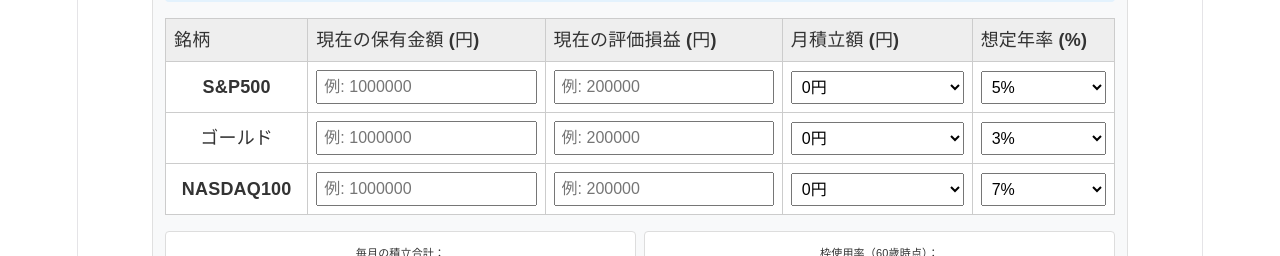
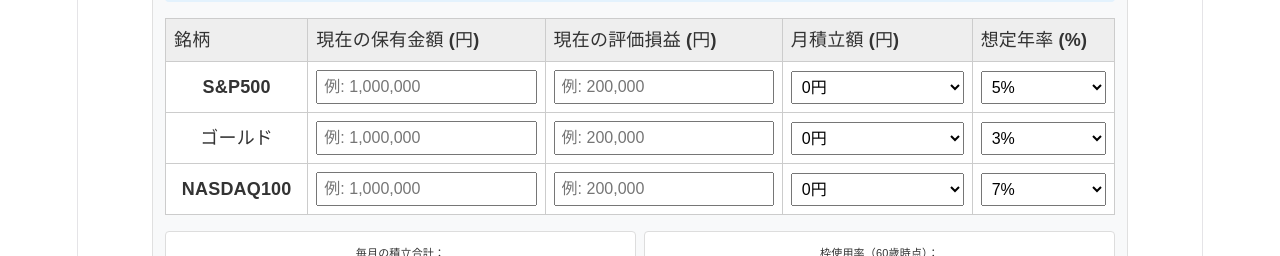
Before and after one commit to smaki-dev/nisa-simulator, a React (Vite) app: page / in a window 1280 px wide. Shown: the part 224-480 px from the top of the page. Built offline with nearby package versions, Linux system fonts and the light colour scheme.

Commit message:
金額入力欄にカンマ自動区切りを追加

```diff
--- a/src/App.tsx
+++ b/src/App.tsx
@@ -41,12 +41,22 @@ const INITIAL_INPUT: NisaSimulatorInput = {
 export function App() {
   const [input, setInput] = useState<NisaSimulatorInput>(INITIAL_INPUT);
 
+  // カンマ区切りフォーマット用ヘルパー
+  const formatNumberWithCommas = (val: number | '') => {
+    if (val === '' || isNaN(Number(val))) return '';
+    return Number(val).toLocaleString();
+  };
+
   const handleInputChange = (
     section: 'top' | 'sp500' | 'gold' | 'nasdaq100',
     field: string,
     value: string
   ) => {
-    const parsedValue = value === '' ? '' : Number(value);
+    // カンマを除去して数値化
+    const rawValue = value.replace(/,/g, '');
+    const parsedValue = rawValue === '' ? '' : Number(rawValue);
+
+    if (isNaN(parsedValue as number)) return;
 
     if (section === 'top') {
       setInput((prev) => ({ ...prev, [field]: parsedValue }));
@@ -111,7 +121,6 @@ export function App() {
           <h2 style={{ fontSize: '16px', margin: 0 }}>
             前提条件
           </h2>
-          {/* リセットボタン */}
           <button
             onClick={handleReset}
             style={{
@@ -196,18 +205,20 @@ export function App() {
                 <td style={{ padding: '8px', border: '1px solid #ccc', fontWeight: 'bold' }}>{asset.name}</td>
                 <td style={{ padding: '8px', border: '1px solid #ccc' }}>
                   <input
-                    type="number"
-                    placeholder="例: 1000000"
-                    value={input[asset.key].currentValue}
+                    type="text"
+                    inputMode="numeric"
+                    placeholder="例: 1,000,000"
+                    value={formatNumberWithCommas(input[asset.key].currentValue)}
                     onChange={(e) => handleInputChange(asset.key, 'currentValue', e.target.value)}
                     style={{ width: '100%', padding: '6px' }}
                   />
                 </td>
                 <td style={{ padding: '8px', border: '1px solid #ccc' }}>
                   <input
-                    type="number"
-                    placeholder="例: 200000"
-                    value={input[asset.key].currentProfit}
+                    type="text"
+                    inputMode="numeric"
+                    placeholder="例: 200,000"
+                    value={formatNumberWithCommas(input[asset.key].currentProfit)}
                     onChange={(e) => handleInputChange(asset.key, 'currentProfit', e.target.value)}
                     style={{ width: '100%', padding: '6px' }}
                   />
@@ -256,9 +267,10 @@ export function App() {
                   <div>
                     <label style={{ fontSize: '11px', color: '#666', display: 'block', marginBottom: '2px' }}>保有金額(円)</label>
                     <input
-                      type="number"
-                      placeholder="例: 1000000"
-                      value={data.currentValue}
+                      type="text"
+                      inputMode="numeric"
+                      placeholder="例: 1,000,000"
+                      value={formatNumberWithCommas(data.currentValue)}
                       onChange={(e) => handleInputChange(asset.key, 'currentValue', e.target.value)}
                       style={{ width: '100%', padding: '6px 4px', border: '1px solid #ccc', borderRadius: '4px' }}
                     />
@@ -266,9 +278,10 @@ export function App() {
                   <div>
                     <label style={{ fontSize: '11px', color: '#666', display: 'block', marginBottom: '2px' }}>評価損益(円)</label>
                     <input
-                      type="number"
-                      placeholder="例: 200000"
-                      value={data.currentProfit}
+                      type="text"
+                      inputMode="numeric"
+                      placeholder="例: 200,000"
+                      value={formatNumberWithCommas(data.currentProfit)}
                       onChange={(e) => handleInputChange(asset.key, 'currentProfit', e.target.value)}
                       style={{ width: '100%', padding: '6px 4px', border: '1px solid #ccc', borderRadius: '4px' }}
                     />
```
